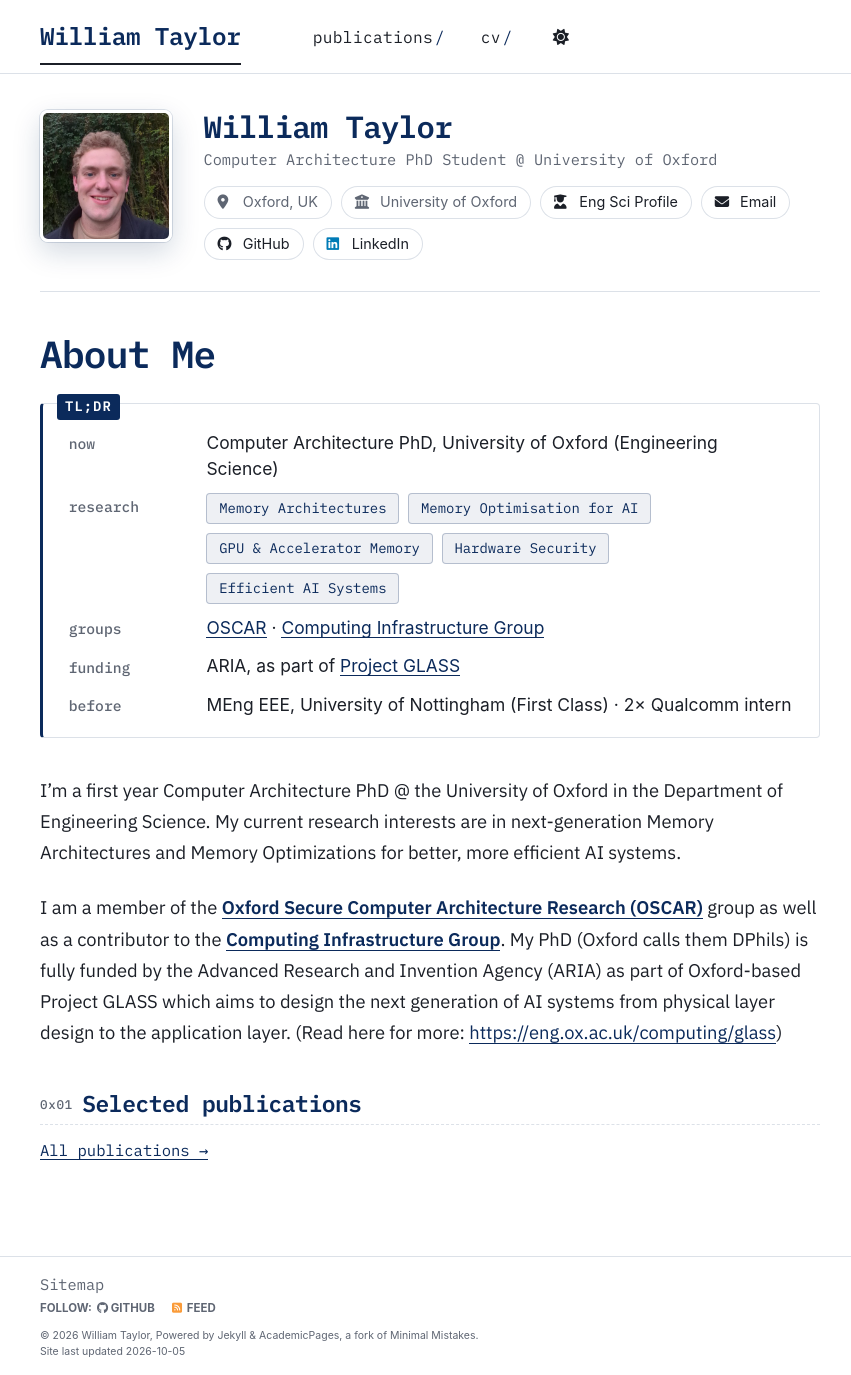
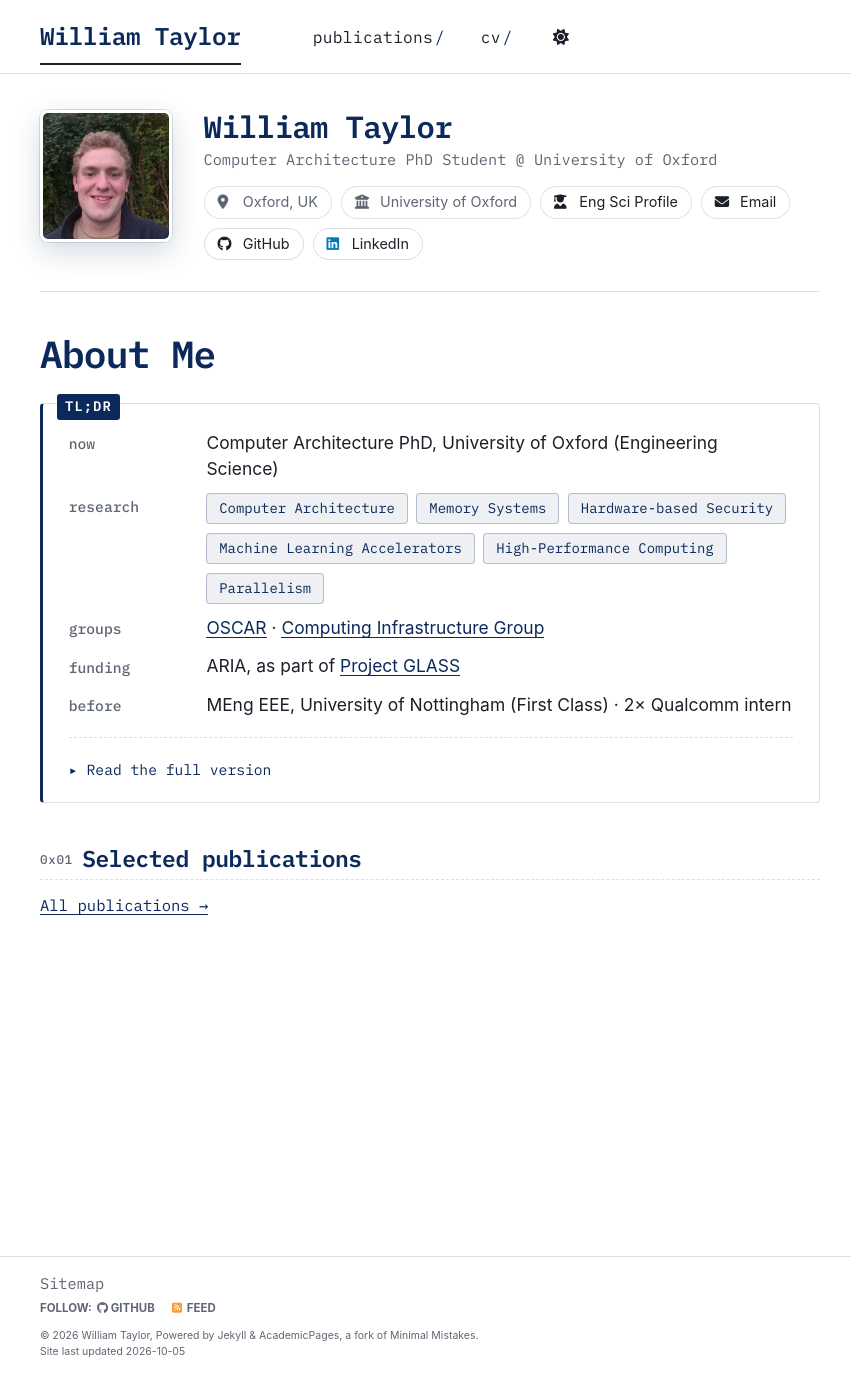
Before and after one commit to w-p-taylor/w-p-taylor.github.io, a Jekyll site: the page built from _pages/about.md, in a window 1280 px wide and 1375 px high. Shown: the whole window, without its empty margins (210-1061 px from the left). Built offline with Jekyll 4.4.1, drawn with Linux system fonts in a browser that asks for light colours; a script bundle is joined from its source files by our own code; library files that are not in the unit come from our copies.

Commit message:
Make TL;DR expandable and refresh research interests
- Full About text (including the background paragraph) now sits in a
  drop-down inside the TL;DR box; the summary or the TL;DR label opens it
- Research interests: Computer Architecture, Memory Systems,
  Hardware-based Security, Machine Learning Accelerators,
  High-Performance Computing, Parallelism

Co-Authored-By: Claude Opus 5.5 <noreply@anthropic.com>
Claude-Session: https://claude.ai/code/session_01BqbbF5FpAtN867qEvKCENs

```diff
--- a/_pages/about.md
+++ b/_pages/about.md
@@ -14,11 +14,12 @@ redirect_from:
     <dt>Research</dt>
     <dd>
       <ul class="wt-tags">
-        <li>Memory Architectures</li>
-        <li>Memory Optimisation for AI</li>
-        <li>GPU &amp; Accelerator Memory</li>
-        <li>Hardware Security</li>
-        <li>Efficient AI Systems</li>
+        <li>Computer Architecture</li>
+        <li>Memory Systems</li>
+        <li>Hardware-based Security</li>
+        <li>Machine Learning Accelerators</li>
+        <li>High-Performance Computing</li>
+        <li>Parallelism</li>
       </ul>
     </dd>
     <dt>Groups</dt>
@@ -28,11 +29,15 @@ redirect_from:
     <dt>Before</dt>
     <dd>MEng EEE, University of Nottingham (First Class) &middot; 2&times; Qualcomm intern</dd>
   </dl>
+  <details class="wt-full">
+    <summary>Read the full version</summary>
+    <div class="wt-full__body">
+      <p>I'm a first year Computer Architecture PhD @ the University of Oxford in the Department of Engineering Science. My current research interests are in next-generation Memory Architectures and Memory Optimizations for better, more efficient AI systems.</p>
+      <p>Prior to starting my PhD, I completed my MEng in Electrical and Electronic Engineering at the University of Nottingham (First Class) in 2025. During my undergraduate studies, I completed two summer internships at Qualcomm working in the Physical Design team and the R&amp;D Lab team as part of my UKESF scholarship. I also spent a month as a Research Assistant at the University of Oxford researching GPU memory architectures as a prefix to starting my DPhil in Engineering in October 2025.</p>
+      <p>I am a member of the <strong><a href="https://www.oscar-ox.com/">Oxford Secure Computer Architecture Research (OSCAR)</a></strong> group as well as a contributor to the <strong><a href="https://eng.ox.ac.uk/computing/">Computing Infrastructure Group</a></strong>. My PhD (Oxford calls them DPhils) is fully funded by the Advanced Research and Invention Agency (ARIA) as part of Oxford-based Project GLASS which aims to design the next generation of AI systems from physical layer design to the application layer. (Read here for more: <a href="https://eng.ox.ac.uk/computing/glass">https://eng.ox.ac.uk/computing/glass</a>)</p>
+    </div>
+  </details>
 </div>
-
-I'm a first year Computer Architecture PhD @ the University of Oxford in the Department of Engineering Science. My current research interests are in next-generation Memory Architectures and Memory Optimizations for better, more efficient AI systems.
-
-I am a member of the **[Oxford Secure Computer Architecture Research (OSCAR)](https://www.oscar-ox.com/)** group as well as a contributor to the **[Computing Infrastructure Group](https://eng.ox.ac.uk/computing/)**. My PhD (Oxford calls them DPhils) is fully funded by the Advanced Research and Invention Agency (ARIA) as part of Oxford-based Project GLASS which aims to design the next generation of AI systems from physical layer design to the application layer. (Read here for more: [https://eng.ox.ac.uk/computing/glass](https://eng.ox.ac.uk/computing/glass))
 
 ## Selected publications
 
--- a/assets/css/main.scss
+++ b/assets/css/main.scss
@@ -574,3 +574,62 @@ h1, h2, h3, h4,
     margin-bottom: 0.6em;
   }
 }
+
+/* TL;DR drop-down with the full story */
+.page__content .wt-full {
+  margin-top: 1em;
+  padding-top: 0.8em;
+  border-top: 1px dashed var(--wt-rule);
+}
+.page__content .wt-full summary {
+  display: inline-flex;
+  align-items: center;
+  gap: 0.5rem; /* rem: the label's font-size drops to 0 when open */
+  font-family: var(--wt-mono);
+  font-size: 0.8em;
+  color: var(--wt-accent);
+  cursor: pointer;
+  list-style: none;
+  user-select: none;
+}
+.page__content .wt-full summary::-webkit-details-marker {
+  display: none;
+}
+.page__content .wt-full summary::before {
+  content: "\25B8"; /* ▸ */
+  display: inline-block;
+  transition: transform 0.25s ease;
+}
+.page__content .wt-full[open] summary::before {
+  transform: rotate(90deg);
+}
+.page__content .wt-full[open] summary {
+  font-size: 0;  /* swap the label text when open */
+}
+.page__content .wt-full[open] summary::before {
+  font-size: 0.8rem;
+}
+.page__content .wt-full[open] summary::after {
+  content: "Show less";
+  font-size: 0.8rem;
+}
+.page__content .wt-full__body {
+  margin-top: 0.9em;
+  font-size: 0.97em;
+}
+.page__content .wt-full__body p:last-child {
+  margin-bottom: 0.2em;
+}
+.page__content .wt-full[open] .wt-full__body {
+  animation: wt-drop 0.35s ease both;
+}
+@keyframes wt-drop {
+  from { opacity: 0; transform: translateY(-6px); }
+  to   { opacity: 1; transform: none; }
+}
+.wt-tldr__label {
+  cursor: pointer;
+}
+@media (prefers-reduced-motion: reduce) {
+  .page__content .wt-full[open] .wt-full__body { animation: none; }
+}
--- a/assets/js/wt-motion.js
+++ b/assets/js/wt-motion.js
@@ -2,6 +2,14 @@
 (function () {
   var root = document.documentElement;
   window.wtMotion = true;
+
+  // Clicking the TL;DR label also opens/closes the full version
+  var tldrLabel = document.querySelector(".wt-tldr__label");
+  var tldrFull = document.querySelector(".wt-full");
+  if (tldrLabel && tldrFull) {
+    tldrLabel.addEventListener("click", function () { tldrFull.open = !tldrFull.open; });
+  }
+
   if (window.matchMedia("(prefers-reduced-motion: reduce)").matches || !("IntersectionObserver" in window)) {
     root.classList.remove("wt-js");
     return;
```
